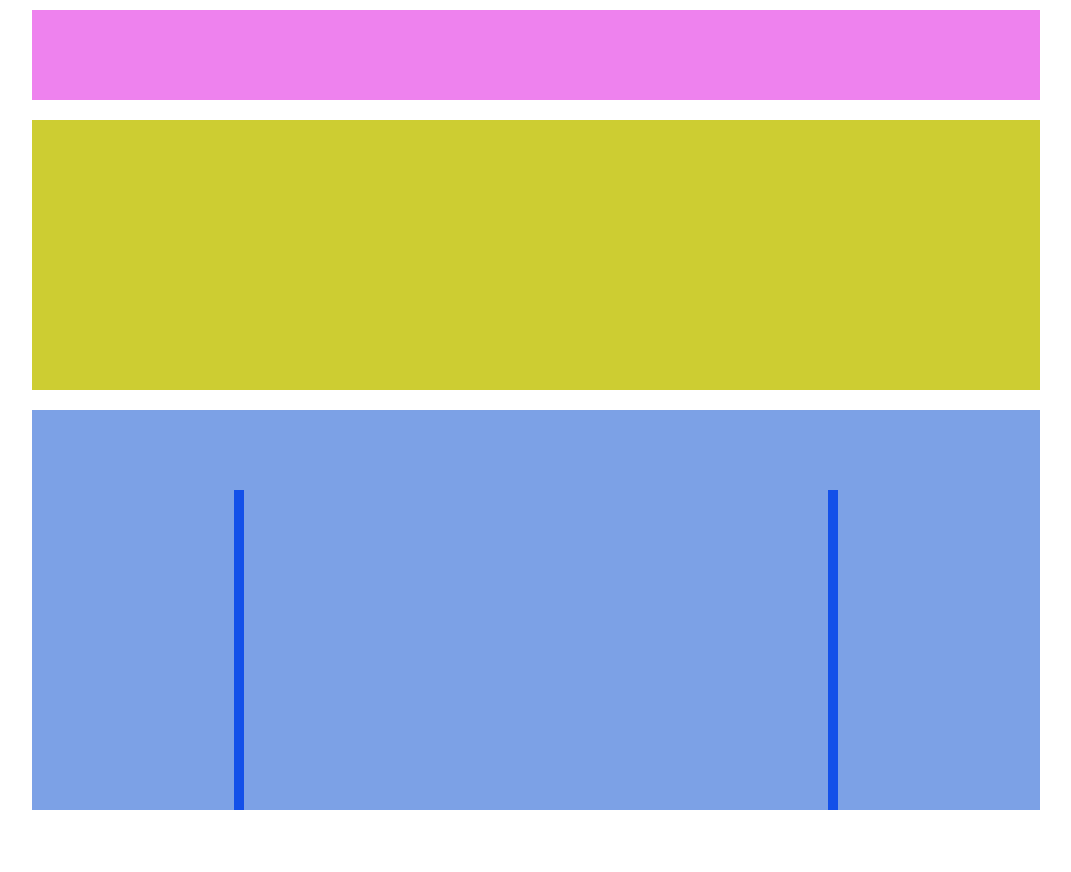
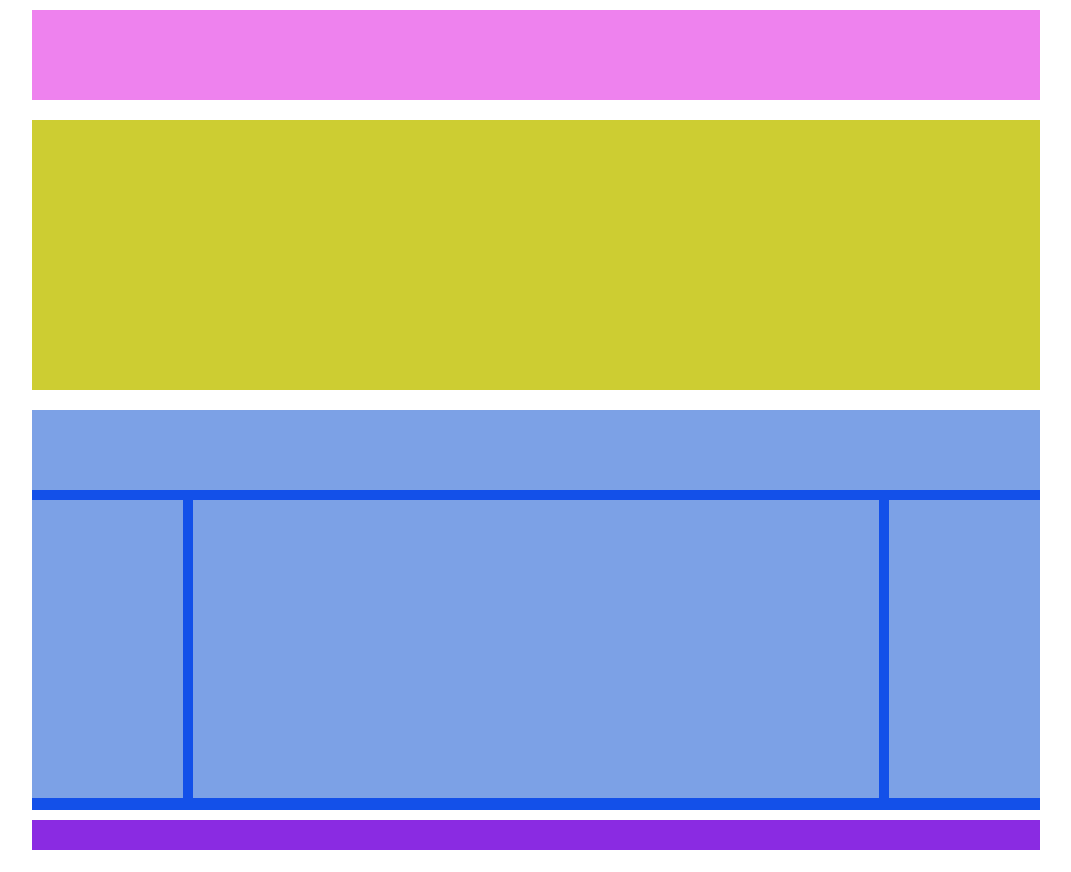
Before and after one commit to alelui/htmlcss-struttura-wp, a plain HTML site: page index.html in a window 1280 px wide. Shown: the whole page, without its empty margins (104-1175 px from the left). Before the commit the page ends 820 px from the top, so only its background shows below. Drawn offline with Linux system fonts and the light colour scheme.

Commit message:
fine main + footer

```diff
--- a/css/style.css
+++ b/css/style.css
@@ -15,7 +15,7 @@ body{
     margin: 0 auto;
 }
 
-main:after {
+.clearfix:after {
     content: "";
     display: table;
     clear: both;
@@ -30,34 +30,7 @@ main:after {
 
 
 
-/* ****** DEBUG ****** */
 
-/* *** DEBUG HEADER *** */
-.debug .header-top{
-    height: 90px;
-    background-color: violet;
-}
-
-.debug .header-bottom{
-    height: 270px;
-    background-color: rgb(205, 205, 50);
-}
-
-/* *** DEBUG MAIN *** */
-.debug .main-top{
-    height: 20%;
-    background-color: rgb(124, 161, 230);
-}
-
-.debug .column{
-    height: 80%;
-    background-color: rgb(124, 161, 230);
-}
-
-.debug .content{
-    height: 80%;
-    background-color: rgb(124, 161, 230);
-}
 
 
 
@@ -90,17 +63,61 @@ main{
 
 .main-bottom{
     width: 100%;
-    margin-bottom: 1px;
+    margin: 1% 0;
 }
 
 .column{
-    width: 20%;
+    width: 15%;
 }
 
 .content{
-    width: 58%;
+    width: 68%;
     margin: 0 1%;
 }
 
 
 /* *** FOOTER *** */
+
+footer{
+    height: 30px;
+    width: 100%;
+    background-color: blueviolet;
+    margin-top: 10px;
+}
+
+
+
+
+
+/* ****** DEBUG ****** */
+
+/* *** DEBUG HEADER *** */
+.debug .header-top{
+    height: 90px;
+    background-color: violet;
+}
+
+.debug .header-bottom{
+    height: 270px;
+    background-color: rgb(205, 205, 50);
+}
+
+/* *** DEBUG MAIN *** */
+.debug .main-top{
+    height: 20%;
+    background-color: rgb(124, 161, 230);
+}
+
+.debug .main-bottom{
+    height: 93%;
+}
+
+.debug .column{
+    height: 80%;
+    background-color: rgb(124, 161, 230);
+}
+
+.debug .content{
+    height: 80%;
+    background-color: rgb(124, 161, 230);
+}
--- a/index.html
+++ b/index.html
@@ -25,13 +25,20 @@
 
         <div class="main-top"></div>
 
-        <aside class="column left"></aside>
-        <div class="content left"></div>
-        <aside class="column right"></aside>
+        <div class="main-bottom clearfix ">
+            <aside class="column left"></aside>
+            <div class="content left"></div>
+            <aside class="column right"></aside>
+
+        </div>
+
+
 
     </main>
 
-    <footer></footer>
+    <footer>
+
+    </footer>
 
 </div>
 
```
